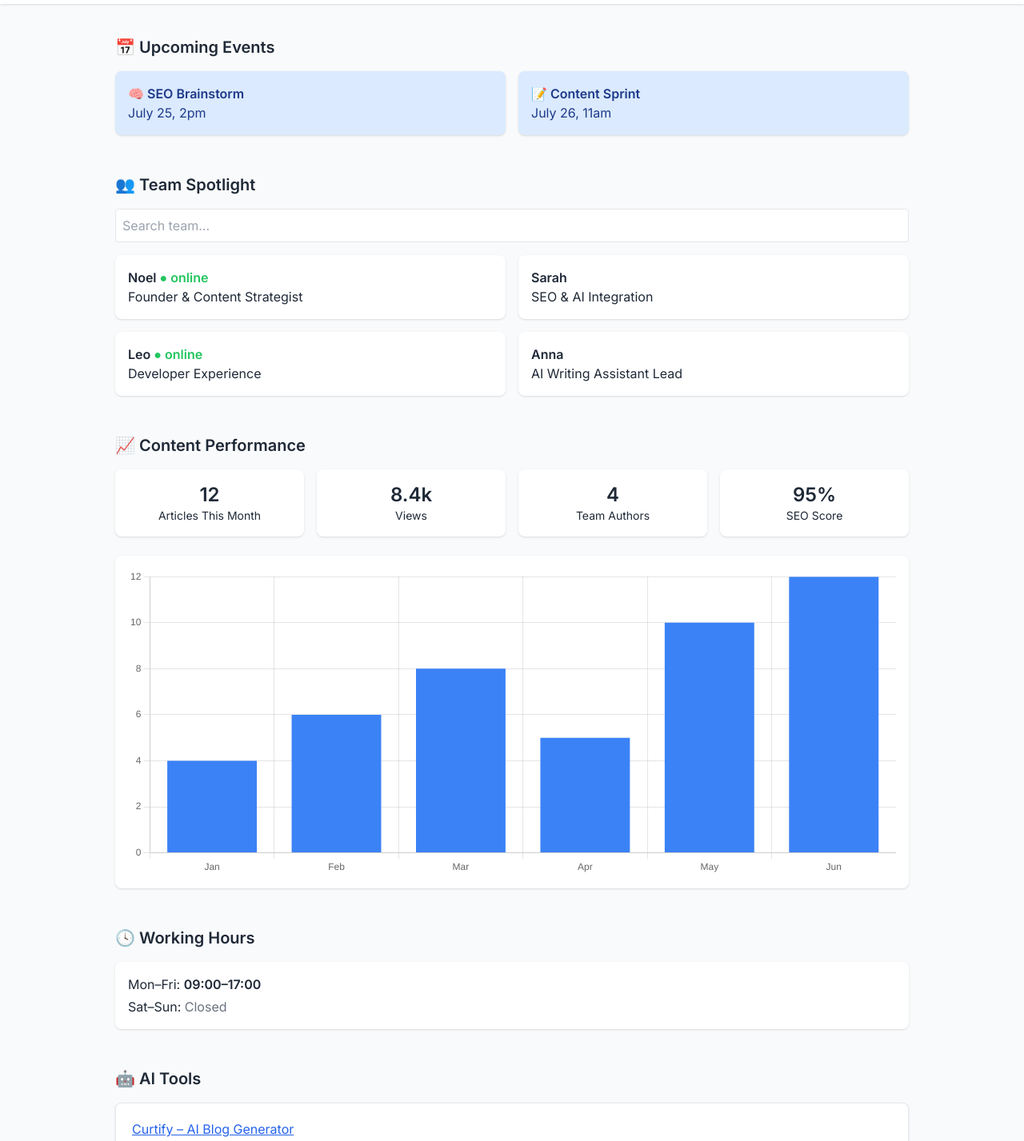
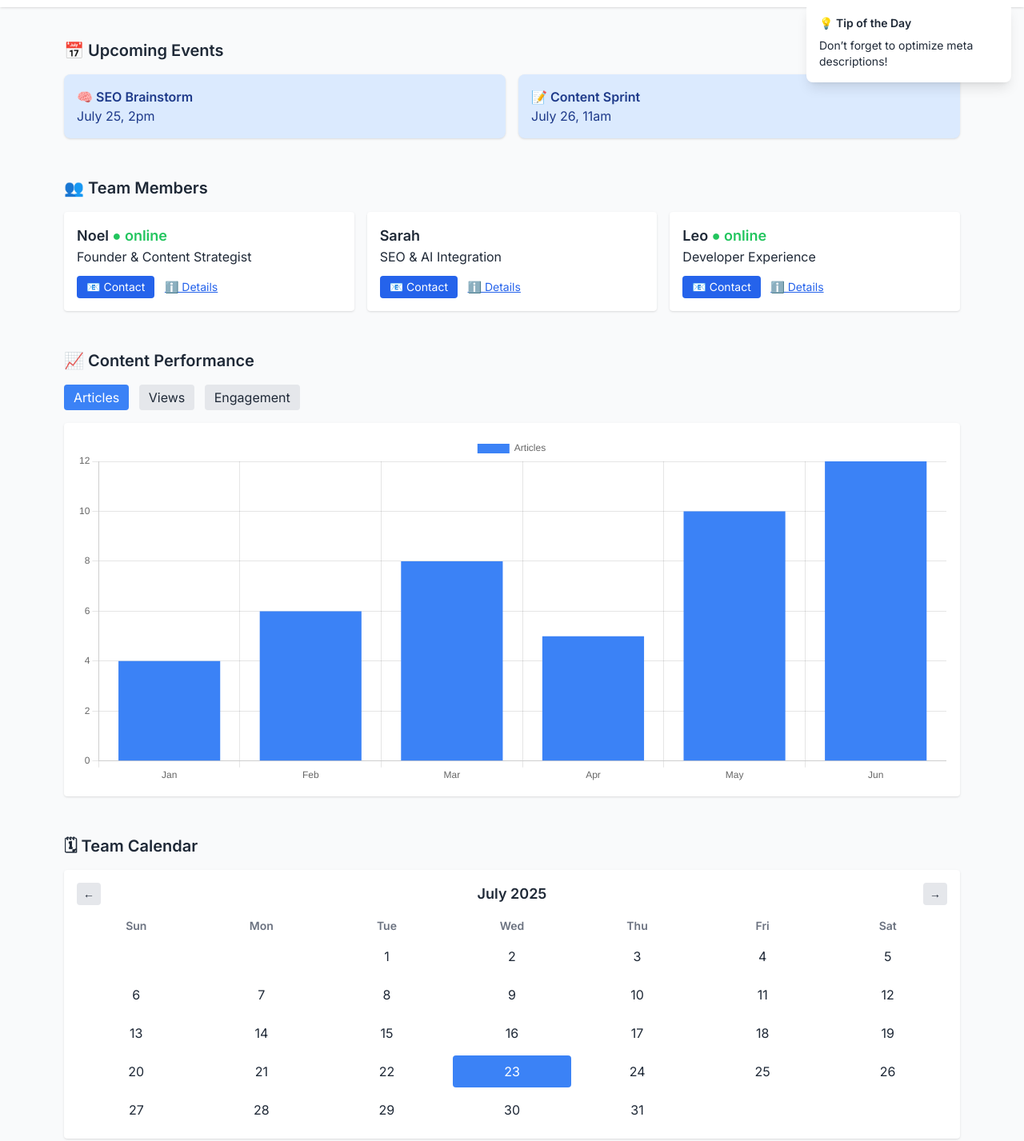
Before and after one commit to Noelmarketing/noel-hq, a plain HTML site: page index.html in a window 1280 px wide. Shown: the part 125-1552 px from the top of the page at 80% size. Drawn offline with nearby package versions, Linux system fonts and the light colour scheme.

Commit message:
V6: Ultimate Edition mit UX, Charts, Tipps & Dark Mode Speicher

```diff
--- a/index.html
+++ b/index.html
@@ -3,17 +3,15 @@
 <head>
   <meta charset="UTF-8" />
   <meta name="viewport" content="width=device-width, initial-scale=1.0" />
-  <title>Noel HQ – Intranet Demo</title>
+  <title>Noel HQ – Advanced Intranet</title>
 
-  <!-- Tailwind CDN -->
+  <!-- Tailwind CSS + Chart.js -->
   <script src="https://cdn.tailwindcss.com"></script>
   <script>
     tailwind.config = { darkMode: 'class' }
   </script>
-
-  <!-- Google Font + Chart.js -->
+  <script src="https://cdn.jsdelivr.net/npm/chart.js"></script>
   <link href="https://fonts.googleapis.com/css2?family=Inter:wght@400;600&display=swap" rel="stylesheet" />
-  <script src="https://cdn.jsdelivr.net/npm/chart.js"></script>
 
   <style>
     body { font-family: 'Inter', sans-serif; }
@@ -35,10 +33,22 @@
     ⬆ Top
   </button>
 
-  <!-- Header -->
-  <header class="flex items-center justify-between p-6 shadow-md bg-white dark:bg-gray-800">
+  <!-- Sidebar Daily Tip -->
+  <aside class="fixed right-4 top-32 w-64 bg-white dark:bg-gray-800 shadow-lg rounded-lg p-4 text-sm hidden md:block z-50">
+    <h3 class="font-semibold mb-2">💡 Tip of the Day</h3>
+    <div id="tip-box">Loading...</div>
+  </aside>
+
+  <!-- Header with Search and Theme Toggle -->
+  <header class="flex flex-col md:flex-row md:items-center md:justify-between p-6 gap-4 bg-white dark:bg-gray-800 shadow-md">
+    <div class="flex items-center justify-between w-full md:w-auto">
       <h1 class="text-2xl font-bold">🏢 Noel HQ</h1>
-    <button id="theme-toggle" class="text-sm border px-4 py-2 rounded hover:bg-gray-100 dark:hover:bg-gray-700 transition-all">
+      <button id="theme-toggle" class="md:hidden ml-auto border px-4 py-2 rounded hover:bg-gray-100 dark:hover:bg-gray-700 transition-all">
+        🌙
+      </button>
+    </div>
+    <input type="text" id="global-search" placeholder="Search anything..." class="w-full md:w-1/3 p-2 rounded border dark:bg-gray-900 dark:border-gray-600" />
+    <button id="theme-toggle-desktop" class="hidden md:block border px-4 py-2 rounded hover:bg-gray-100 dark:hover:bg-gray-700 transition-all">
       🌙 Dark Theme
     </button>
   </header>
@@ -48,22 +58,21 @@
     <a href="#events" class="hover:underline">📅 Events</a>
     <a href="#team" class="hover:underline">👥 Team</a>
     <a href="#performance" class="hover:underline">📈 Performance</a>
-    <a href="#hours" class="hover:underline">🕓 Hours</a>
+    <a href="#calendar" class="hover:underline">🗓 Calendar</a>
     <a href="#tools" class="hover:underline">🤖 Tools</a>
     <a href="#news" class="hover:underline">📣 News</a>
   </nav>
 
-  <!-- Main -->
-  <main class="max-w-5xl mx-auto py-10 px-4 space-y-12">
-
+  <!-- Begin Main Content -->
+  <main class="max-w-6xl mx-auto py-10 px-4 space-y-12">
         <!-- Events -->
     <section id="events">
       <h2 class="text-xl font-semibold mb-4">📅 Upcoming Events</h2>
       <div class="grid md:grid-cols-2 gap-4">
-        <div class="p-4 rounded-lg bg-blue-100 dark:bg-blue-800 text-blue-900 dark:text-white shadow">
+        <div class="p-4 rounded-lg bg-blue-100 dark:bg-blue-800 text-blue-900 dark:text-white shadow transition hover:scale-105">
           <strong>🧠 SEO Brainstorm</strong><br />July 25, 2pm
         </div>
-        <div class="p-4 rounded-lg bg-blue-100 dark:bg-blue-800 text-blue-900 dark:text-white shadow">
+        <div class="p-4 rounded-lg bg-blue-100 dark:bg-blue-800 text-blue-900 dark:text-white shadow transition hover:scale-105">
           <strong>📝 Content Sprint</strong><br />July 26, 11am
         </div>
       </div>
@@ -71,88 +80,94 @@
 
     <!-- Team -->
     <section id="team">
-      <h2 class="text-xl font-semibold mb-4">👥 Team Spotlight</h2>
-      <input type="text" id="team-search" placeholder="Search team…" class="w-full mb-4 p-2 rounded border dark:bg-gray-800 dark:border-gray-600">
-      <div class="grid sm:grid-cols-2 gap-4" id="team-list">
-        <div class="bg-white dark:bg-gray-800 p-4 rounded-lg shadow" data-name="Noel">
-          <h3 class="font-bold">Noel <span class="text-green-500">● online</span></h3>
+      <h2 class="text-xl font-semibold mb-4">👥 Team Members</h2>
+      <div class="grid sm:grid-cols-2 md:grid-cols-3 gap-4">
+        <div class="bg-white dark:bg-gray-800 p-4 rounded shadow" data-name="Noel">
+          <h3 class="font-bold text-lg">Noel <span class="text-green-500">● online</span></h3>
           <p>Founder & Content Strategist</p>
+          <div class="mt-3 space-x-2">
+            <button class="bg-blue-600 text-white px-3 py-1 rounded text-sm hover:bg-blue-700">📧 Contact</button>
+            <button class="text-blue-600 text-sm underline toggle-details">ℹ️ Details</button>
           </div>
-        <div class="bg-white dark:bg-gray-800 p-4 rounded-lg shadow" data-name="Sarah">
-          <h3 class="font-bold">Sarah</h3>
+          <div class="details hidden mt-2 text-sm text-gray-600 dark:text-gray-300">
+            Leads AI strategy, content optimization & client growth.
+          </div>
+        </div>
+
+        <div class="bg-white dark:bg-gray-800 p-4 rounded shadow" data-name="Sarah">
+          <h3 class="font-bold text-lg">Sarah</h3>
           <p>SEO & AI Integration</p>
+          <div class="mt-3 space-x-2">
+            <button class="bg-blue-600 text-white px-3 py-1 rounded text-sm hover:bg-blue-700">📧 Contact</button>
+            <button class="text-blue-600 text-sm underline toggle-details">ℹ️ Details</button>
           </div>
-        <div class="bg-white dark:bg-gray-800 p-4 rounded-lg shadow" data-name="Leo">
-          <h3 class="font-bold">Leo <span class="text-green-500">● online</span></h3>
+          <div class="details hidden mt-2 text-sm text-gray-600 dark:text-gray-300">
+            Handles on-page optimization and keyword strategy using Curtify AI.
+          </div>
+        </div>
+
+        <div class="bg-white dark:bg-gray-800 p-4 rounded shadow" data-name="Leo">
+          <h3 class="font-bold text-lg">Leo <span class="text-green-500">● online</span></h3>
           <p>Developer Experience</p>
+          <div class="mt-3 space-x-2">
+            <button class="bg-blue-600 text-white px-3 py-1 rounded text-sm hover:bg-blue-700">📧 Contact</button>
+            <button class="text-blue-600 text-sm underline toggle-details">ℹ️ Details</button>
           </div>
-        <div class="bg-white dark:bg-gray-800 p-4 rounded-lg shadow" data-name="Anna">
-          <h3 class="font-bold">Anna</h3>
-          <p>AI Writing Assistant Lead</p>
+          <div class="details hidden mt-2 text-sm text-gray-600 dark:text-gray-300">
+            Manages frontend, performance & web accessibility.
+          </div>
         </div>
       </div>
     </section>
 
-    <!-- Performance -->
+    <!-- Performance with Toggle -->
     <section id="performance">
       <h2 class="text-xl font-semibold mb-4">📈 Content Performance</h2>
-      <div class="grid grid-cols-2 md:grid-cols-4 gap-4 mb-6">
-        <div class="bg-white dark:bg-gray-800 p-4 rounded-lg shadow text-center">
-          <p class="text-2xl font-bold">12</p>
-          <p class="text-sm">Articles This Month</p>
+
+      <div class="mb-4 space-x-2">
+        <button class="chart-toggle px-3 py-1 rounded bg-blue-500 text-white" data-chart="articles">Articles</button>
+        <button class="chart-toggle px-3 py-1 rounded bg-gray-200 dark:bg-gray-700 dark:text-white" data-chart="views">Views</button>
+        <button class="chart-toggle px-3 py-1 rounded bg-gray-200 dark:bg-gray-700 dark:text-white" data-chart="engagement">Engagement</button>
       </div>
-        <div class="bg-white dark:bg-gray-800 p-4 rounded-lg shadow text-center">
-          <p class="text-2xl font-bold">8.4k</p>
-          <p class="text-sm">Views</p>
+
+      <div class="bg-white dark:bg-gray-800 p-4 rounded shadow">
+        <canvas id="chartCanvas" height="120"></canvas>
       </div>
-        <div class="bg-white dark:bg-gray-800 p-4 rounded-lg shadow text-center">
-          <p class="text-2xl font-bold">4</p>
-          <p class="text-sm">Team Authors</p>
+    </section>
+        <!-- Calendar -->
+    <section id="calendar">
+      <h2 class="text-xl font-semibold mb-4">🗓 Team Calendar</h2>
+      <div class="bg-white dark:bg-gray-800 p-4 rounded shadow">
+        <div id="calendar-header" class="flex justify-between mb-4 items-center">
+          <button id="prev-month" class="px-2 py-1 text-sm bg-gray-200 dark:bg-gray-700 rounded">←</button>
+          <h3 id="calendar-month" class="text-lg font-semibold"></h3>
+          <button id="next-month" class="px-2 py-1 text-sm bg-gray-200 dark:bg-gray-700 rounded">→</button>
         </div>
-        <div class="bg-white dark:bg-gray-800 p-4 rounded-lg shadow text-center">
-          <p class="text-2xl font-bold">95%</p>
-          <p class="text-sm">SEO Score</p>
+        <div id="calendar-days" class="grid grid-cols-7 gap-2 text-center text-sm font-semibold text-gray-500 dark:text-gray-300">
+          <div>Sun</div><div>Mon</div><div>Tue</div><div>Wed</div><div>Thu</div><div>Fri</div><div>Sat</div>
         </div>
-      </div>
-      <div class="bg-white dark:bg-gray-800 p-4 rounded-lg shadow">
-        <canvas id="articlesChart" height="120"></canvas>
+        <div id="calendar-dates" class="grid grid-cols-7 gap-2 text-center mt-2"></div>
       </div>
     </section>
 
-    <!-- Working Hours -->
-    <section id="hours">
-      <h2 class="text-xl font-semibold mb-4">🕓 Working Hours</h2>
-      <div class="bg-white dark:bg-gray-800 p-4 rounded-lg shadow">
-        <ul class="space-y-1">
-          <li>Mon–Fri: <strong>09:00–17:00</strong></li>
-          <li>Sat–Sun: <span class="text-gray-500">Closed</span></li>
-        </ul>
-      </div>
-    </section>
-
-    <!-- Tools -->
+    <!-- AI Tools -->
     <section id="tools">
       <h2 class="text-xl font-semibold mb-4">🤖 AI Tools</h2>
       <div class="bg-white dark:bg-gray-800 p-5 rounded-lg shadow border dark:border-gray-700">
         <ul class="space-y-1 text-blue-600 underline">
           <li><a href="https://curtify.co" target="_blank">Curtify – AI Blog Generator</a></li>
           <li><a href="https://curtify.co/de/shopify-sections" target="_blank">Shopify Section Builder</a></li>
+          <li><a href="https://www.seobility.net/en/?utm_source=chatgpt&utm_campaign=seocheckgpt" target="_blank">Seobility SEO Suite</a></li>
         </ul>
       </div>
     </section>
 
-    <!-- News -->
+    <!-- News / Announcements -->
     <section id="news">
       <h2 class="text-xl font-semibold mb-4">📣 Announcements</h2>
       <div class="bg-yellow-100 dark:bg-yellow-700 text-yellow-900 dark:text-white p-4 rounded shadow">
         🎉 Curtify 2.0 just launched – with multilingual content support!
       </div>
-    </section>
-
-    <!-- Daily Tip -->
-    <section>
-      <h2 class="text-xl font-semibold mb-4">💡 Daily Tip</h2>
-      <div id="tip-box" class="bg-white dark:bg-gray-800 p-4 rounded shadow text-center text-sm"></div>
     </section>
 
   </main>
@@ -161,65 +176,85 @@
   <footer class="text-center text-sm py-6 text-gray-500 dark:text-gray-400">
     © 2025 Noel HQ. Built for the DEV x Axero Challenge.
   </footer>
-
-  <!-- Script -->
+  <!-- Scripts -->
   <script>
-    // Dark mode toggle
-    const toggleBtn = document.getElementById("theme-toggle");
-    toggleBtn.addEventListener("click", () => {
+    // 🌙 Dark mode toggle & persistence
+    const toggleBtns = [document.getElementById("theme-toggle"), document.getElementById("theme-toggle-desktop")];
+    toggleBtns.forEach(btn => {
+      if (btn) {
+        btn.addEventListener("click", () => {
           document.documentElement.classList.toggle("dark");
           const isDark = document.documentElement.classList.contains("dark");
-      toggleBtn.innerText = isDark ? "🌞 Light Theme" : "🌙 Dark Theme";
+          btn.innerText = isDark ? "🌞 Light Theme" : "🌙 Dark Theme";
           localStorage.setItem("theme", isDark ? "dark" : "light");
         });
-    // Load theme
+      }
+    });
     if (localStorage.getItem("theme") === "dark") {
       document.documentElement.classList.add("dark");
-      toggleBtn.innerText = "🌞 Light Theme";
+      toggleBtns.forEach(btn => btn && (btn.innerText = "🌞 Light Theme"));
     }
 
-    // Team search
-    const searchInput = document.getElementById("team-search");
-    const teamCards = document.querySelectorAll("#team-list > div");
-    searchInput.addEventListener("input", () => {
-      const query = searchInput.value.toLowerCase();
-      teamCards.forEach(card => {
-        const name = card.dataset.name.toLowerCase();
-        card.style.display = name.includes(query) ? "block" : "none";
+    // 📊 Chart.js toggle
+    const chartCtx = document.getElementById('chartCanvas').getContext('2d');
+    let currentChart;
+    const chartData = {
+      articles: {
+        type: 'bar',
+        data: {
+          labels: ['Jan', 'Feb', 'Mar', 'Apr', 'May', 'Jun'],
+          datasets: [{ label: 'Articles', data: [4, 6, 8, 5, 10, 12], backgroundColor: '#3b82f6' }]
+        }
+      },
+      views: {
+        type: 'line',
+        data: {
+          labels: ['Jan', 'Feb', 'Mar', 'Apr', 'May', 'Jun'],
+          datasets: [{ label: 'Views', data: [1200, 1800, 2500, 2000, 2900, 3400], borderColor: '#10b981' }]
+        }
+      },
+      engagement: {
+        type: 'doughnut',
+        data: {
+          labels: ['Read', 'Click', 'Share'],
+          datasets: [{ label: 'Engagement', data: [55, 30, 15], backgroundColor: ['#fbbf24', '#3b82f6', '#ef4444'] }]
+        }
+      }
+    };
+    function renderChart(type) {
+      if (currentChart) currentChart.destroy();
+      currentChart = new Chart(chartCtx, chartData[type]);
+    }
+    document.querySelectorAll(".chart-toggle").forEach(btn => {
+      btn.addEventListener("click", () => {
+        document.querySelectorAll(".chart-toggle").forEach(b => b.classList.remove("bg-blue-500", "text-white"));
+        btn.classList.add("bg-blue-500", "text-white");
+        renderChart(btn.dataset.chart);
+      });
+    });
+    renderChart("articles");
+
+    // 👤 Team Details Toggle
+    document.querySelectorAll(".toggle-details").forEach(btn => {
+      btn.addEventListener("click", () => {
+        const details = btn.closest("div").querySelector(".details");
+        if (details) details.classList.toggle("hidden");
       });
     });
 
-    // Chart.js
-    new Chart(document.getElementById('articlesChart'), {
-      type: 'bar',
-      data: {
-        labels: ['Jan', 'Feb', 'Mar', 'Apr', 'May', 'Jun'],
-        datasets: [{
-          label: 'Articles',
-          data: [4, 6, 8, 5, 10, 12],
-          backgroundColor: '#3b82f6'
-        }]
-      },
-      options: {
-        responsive: true,
-        plugins: { legend: { display: false } },
-        scales: { y: { beginAtZero: true } }
-      }
-    });
-
-    // Daily Tip Generator
+    // 💡 Daily Tip
     const tips = [
-      "Write with the user in mind – not search engines.",
-      "Shorter meta titles often perform better.",
-      "AI can assist, but human edits win trust.",
-      "Consistency beats perfection in content.",
-      "Use schema markup for local SEO boosts.",
-      "Check your site speed regularly."
+      "Use specific long-tail keywords to target ready-to-convert traffic.",
+      "Internal linking improves crawlability and session time.",
+      "Compress images to boost site speed (and SEO score).",
+      "Consistent content creation builds trust and rankings.",
+      "Mobile-first design isn’t optional anymore.",
+      "Don’t forget to optimize meta descriptions!"
     ];
     const tipBox = document.getElementById("tip-box");
-    tipBox.textContent = tips[Math.floor(Math.random() * tips.length)];
+    if (tipBox) tipBox.textContent = tips[Math.floor(Math.random() * tips.length)];
 
-    // Scroll to top
+    // 🔝 Scroll-to-top
     const scrollBtn = document.getElementById("scrollTopBtn");
     window.addEventListener("scroll", () => {
       scrollBtn.style.display = window.scrollY > 300 ? "block" : "none";
@@ -227,6 +262,49 @@
     scrollBtn.addEventListener("click", () => {
       window.scrollTo({ top: 0, behavior: 'smooth' });
     });
+
+    // 📅 Simple JS Calendar
+    const calendarMonth = document.getElementById("calendar-month");
+    const calendarDates = document.getElementById("calendar-dates");
+    const now = new Date();
+    let currentMonth = now.getMonth();
+    let currentYear = now.getFullYear();
+
+    function generateCalendar(month, year) {
+      const firstDay = new Date(year, month).getDay();
+      const daysInMonth = new Date(year, month + 1, 0).getDate();
+      calendarMonth.textContent = `${new Date(year, month).toLocaleString('default', { month: 'long' })} ${year}`;
+      calendarDates.innerHTML = '';
+
+      for (let i = 0; i < firstDay; i++) {
+        calendarDates.innerHTML += `<div></div>`;
+      }
+
+      for (let d = 1; d <= daysInMonth; d++) {
+        const isToday = d === now.getDate() && month === now.getMonth() && year === now.getFullYear();
+        calendarDates.innerHTML += `<div class="p-2 rounded ${isToday ? 'bg-blue-500 text-white' : 'hover:bg-gray-200 dark:hover:bg-gray-700'} transition">${d}</div>`;
+      }
+    }
+
+    document.getElementById("prev-month").addEventListener("click", () => {
+      currentMonth--;
+      if (currentMonth < 0) {
+        currentMonth = 11;
+        currentYear--;
+      }
+      generateCalendar(currentMonth, currentYear);
+    });
+
+    document.getElementById("next-month").addEventListener("click", () => {
+      currentMonth++;
+      if (currentMonth > 11) {
+        currentMonth = 0;
+        currentYear++;
+      }
+      generateCalendar(currentMonth, currentYear);
+    });
+
+    generateCalendar(currentMonth, currentYear);
   </script>
 </body>
 </html>
```
Lines whose indentation alone changed are shown as unchanged.
